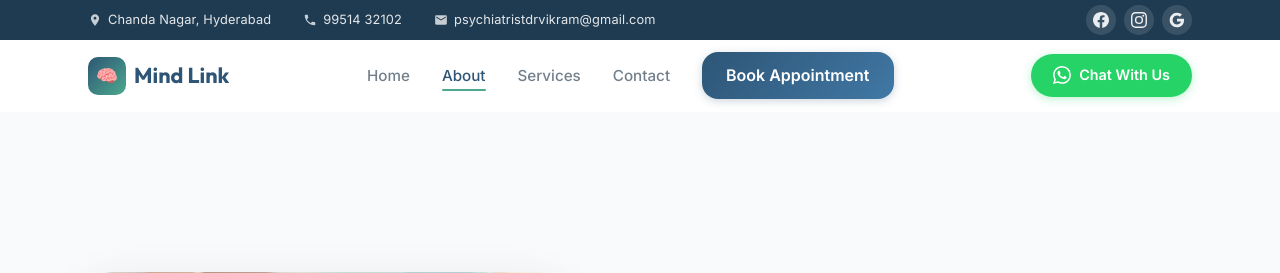
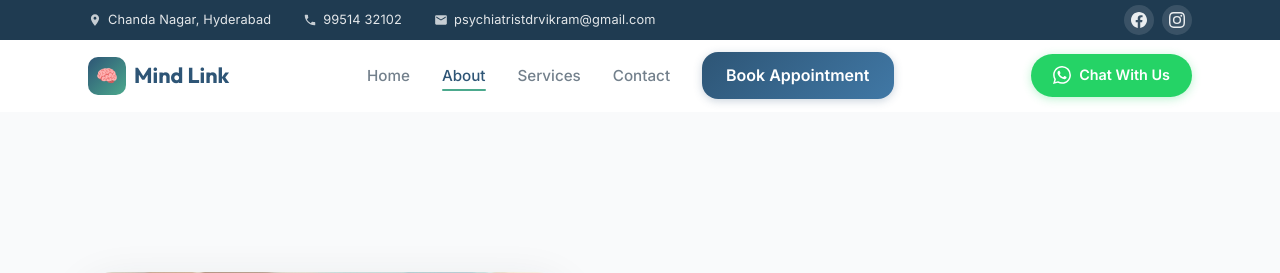
Before and after one commit to lokireddy32457-bit/Mind-link, a Flask app: page /about in a window 1280 px wide. Shown: the top 273 px of the page. Run offline with Flask 3, Linux system fonts and the light colour scheme.

Commit message:
Remove Google social button from top bar

```diff
--- a/templates/base.html
+++ b/templates/base.html
@@ -46,9 +46,7 @@
                     <a href="#" class="top-bar-social" aria-label="Instagram" id="socialInstagram">
                         <svg width="16" height="16" viewBox="0 0 24 24" fill="currentColor"><path d="M12 2.163c3.204 0 3.584.012 4.85.07 3.252.148 4.771 1.691 4.919 4.919.058 1.265.069 1.645.069 4.849 0 3.205-.012 3.584-.069 4.849-.149 3.225-1.664 4.771-4.919 4.919-1.266.058-1.644.07-4.85.07-3.204 0-3.584-.012-4.849-.07-3.26-.149-4.771-1.699-4.919-4.92-.058-1.265-.07-1.644-.07-4.849 0-3.204.013-3.583.07-4.849.149-3.227 1.664-4.771 4.919-4.919 1.266-.057 1.645-.069 4.849-.069zM12 0C8.741 0 8.333.014 7.053.072 2.695.272.273 2.69.073 7.052.014 8.333 0 8.741 0 12c0 3.259.014 3.668.072 4.948.2 4.358 2.618 6.78 6.98 6.98C8.333 23.986 8.741 24 12 24c3.259 0 3.668-.014 4.948-.072 4.354-.2 6.782-2.618 6.979-6.98.059-1.28.073-1.689.073-4.948 0-3.259-.014-3.667-.072-4.947-.196-4.354-2.617-6.78-6.979-6.98C15.668.014 15.259 0 12 0zm0 5.838a6.162 6.162 0 100 12.324 6.162 6.162 0 000-12.324zM12 16a4 4 0 110-8 4 4 0 010 8zm6.406-11.845a1.44 1.44 0 100 2.881 1.44 1.44 0 000-2.881z"/></svg>
                     </a>
-                    <a href="#" class="top-bar-social" aria-label="Google" id="socialGoogle">
-                        <svg width="16" height="16" viewBox="0 0 24 24" fill="currentColor"><path d="M22.56 12.25c0-.78-.07-1.53-.2-2.25H12v4.26h5.92a5.06 5.06 0 01-2.2 3.32v2.77h3.57c2.08-1.92 3.28-4.74 3.28-8.1z"/><path d="M12 23c2.97 0 5.46-.98 7.28-2.66l-3.57-2.77c-.98.66-2.23 1.06-3.71 1.06-2.86 0-5.29-1.93-6.16-4.53H2.18v2.84C3.99 20.53 7.7 23 12 23z"/><path d="M5.84 14.09c-.22-.66-.35-1.36-.35-2.09s.13-1.43.35-2.09V7.07H2.18C1.43 8.55 1 10.22 1 12s.43 3.45 1.18 4.93l2.85-2.22.81-.62z"/><path d="M12 5.38c1.62 0 3.06.56 4.21 1.64l3.15-3.15C17.45 2.09 14.97 1 12 1 7.7 1 3.99 3.47 2.18 7.07l3.66 2.84c.87-2.6 3.3-4.53 6.16-4.53z"/></svg>
-                    </a>
+
                 </div>
             </div>
         </div>
```
